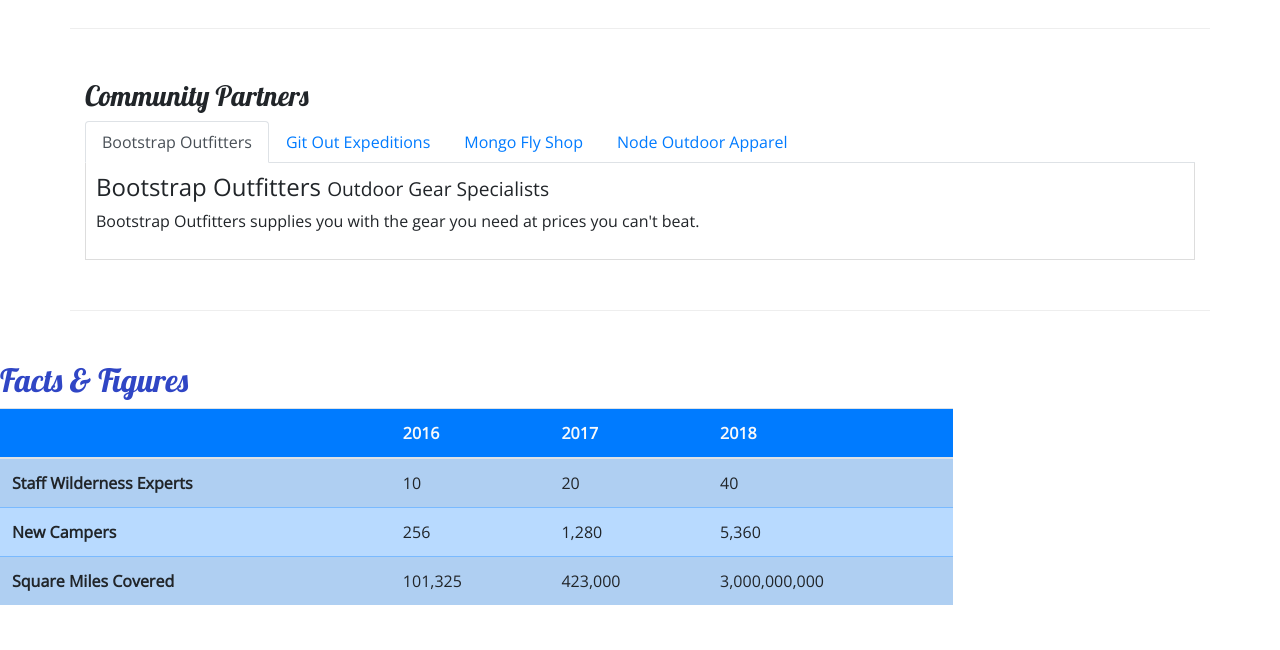
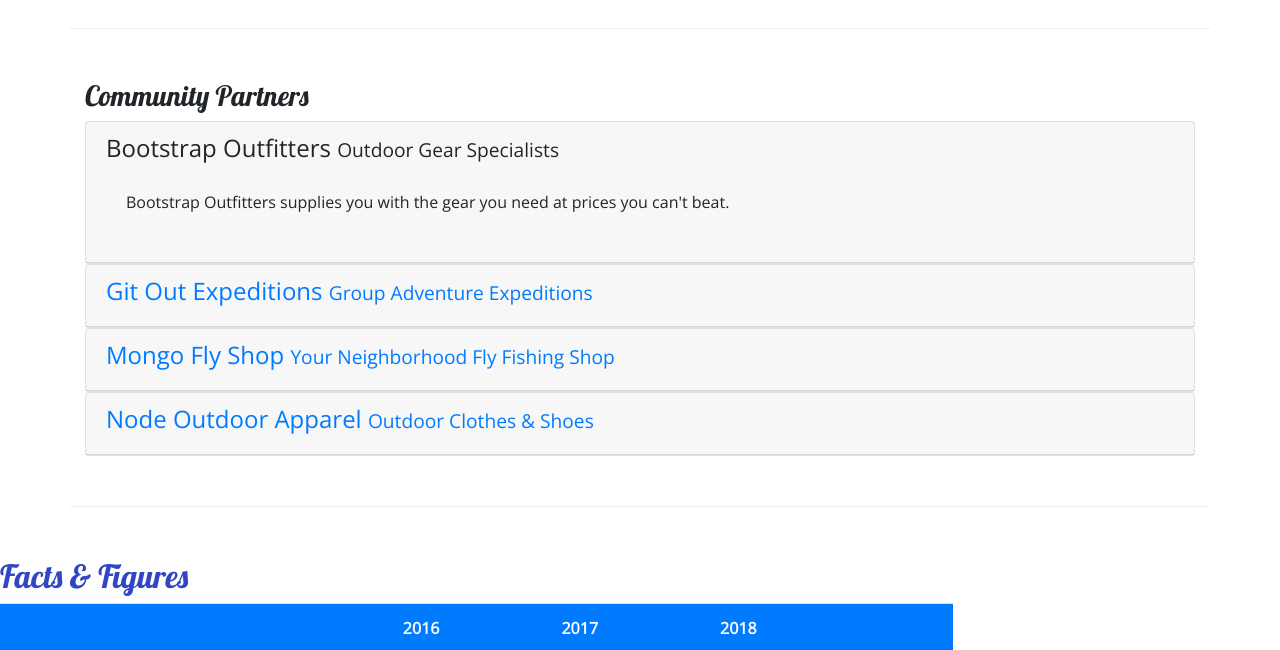
Before and after one commit to amandamsumner/nucampsite, a website: page aboutus.html in a window 1280 px wide. Shown: the part 800-1450 px from the top of the page. Drawn offline with nearby package versions, Linux system fonts and the light colour scheme.

Commit message:
Accordion

```diff
--- a/aboutus.html
+++ b/aboutus.html
@@ -37,8 +37,10 @@
             </button>
             <div class="collapse navbar-collapse" id="nucampNavbar">
                 <ul class="navbar-nav">
-          <li class="nav-item"><a class="nav-link" href="index.html"> <i class="fa fa-home fa-lg"></i> Home</a></li>
-          <li class="nav-item active"><a class="nav-link" href="#"> <i class="fa fa-info fa-lg"></i> About</a></li>
+                    <li class="nav-item"><a class="nav-link" href="index.html"> <i class="fa fa-home fa-lg"></i>
+                            Home</a></li>
+                    <li class="nav-item active"><a class="nav-link" href="#"> <i class="fa fa-info fa-lg"></i> About</a>
+                    </li>
                     <li class="nav-item"><a class="nav-link" href="#"> <i class="fa fa-list fa-lg"></i> Sites</a></li>
                     <li class="nav-item"><a class="nav-link" href="contactus.html"> <i
                                 class="fa fa-address-card fa-lg"></i>Contact</a></li>
@@ -92,7 +94,8 @@
             <div class="col">
                 <div class="card bg-light mt-3">
                     <blockquote class="blockquote card-body">
-            <p class="mb-0">I will not follow where the path may lead, but I will go where there is no path, and I will
+                        <p class="mb-0">I will not follow where the path may lead, but I will go where there is no path,
+                            and I will
                             leave a trail. </p>
                         <footer class="blockquote-footer">Muriel Strode,
                             <cite title="Source Title">"Wind-Wafted Wild Flowers" - The Open Court, 1903</cite>
@@ -105,38 +108,58 @@
         <div class="row row-content">
             <div class="col">
                 <h3>Community Partners</h3>
-        <ul class="nav nav-tabs">
-          <li class="nav-item"><a class="nav-link active" href="#bootstrap" role="tab" data-toggle="tab">Bootstrap
-              Outfitters </a></li>
-          <li class="nav-item"><a class="nav-link" href="#git" role="tab" data-toggle="tab">Git Out Expeditions </a></li>
-          <li class="nav-item"><a class="nav-link" href="#mongo" role="tab" data-toggle="tab">Mongo Fly Shop </a></li>
-          <li class="nav-item"><a class="nav-link" href="#node" role="tab" data-toggle="tab">Node Outdoor Apparel </a>
-          </li>
-        </ul>
-        <div class="tab-content">
-          <div role="tabpanel" class="tab-pane fade show active" id="bootstrap">
-            <h4>Bootstrap Outfitters <small>Outdoor Gear Specialists</small></h4>
-            <p class="d-none d-sm-block">Bootstrap Outfitters supplies you with the gear you need at prices
-              you can't beat.</p>
+                <div id="accordion">
+                    <div class="card">
+                        <div role="tab" class="card-header">
+                            <h4><a data-toggle="collapse" data-target="#bootstrap">Bootstrap Outfitters <small>Outdoor
+                                        Gear Specialists</small></a></h4>
+                            <div class="collapse show" id="bootstrap" data-parent="#accordion">
+                                <div class="card-body">
+                                    <p class="d-none d-sm-block">Bootstrap Outfitters supplies you with the gear you
+                                        need at
+                                        prices you can't beat.</p>
                                 </div>
-          <div role="tabpanel" class="tab-pane fade" id="git">
-            <h4>Git Out Expeditions <small>Group Adventure Expeditions</small></h4>
-            <p class="d-none d-sm-block">Join Git Out Expeditions to explore new horizons with a group of
+                            </div>
+                        </div>
+                    </div>
+                    <div class="card">
+                        <div role="tab" class="card-header">
+                            <h4><a class="collapsed" data-toggle="collapse" data-target="#git">Git Out Expeditions
+                                    <small>Group Adventure Expeditions</small></a></h4>
+                            <div class="collapse" id="git" data-parent="#accordion">
+                                <div class="card-body">
+                                    <p class="d-none d-sm-block">Join Git Out Expeditions to explore new horizons with a
+                                        group of
                                         other adventurers!</p>
                                 </div>
-          <div role="tabpanel" class="tab-pane fade" id="mongo">
-            <h4>
-              Mongo Fly Shop <small>Your Neighborhood Fly Fishing Shop</small>
-            </h4>
+                            </div>
+                        </div>
+                    </div>
+                    <div class="card">
+                        <div role="tab" class="card-header">
+                            <h4><a class="collapsed" data-toggle="collapse" data-target="#mongo">Mongo Fly Shop
+                                    <small>Your Neighborhood Fly Fishing Shop</small></a></h4>
+                            <div class="collapse" id="mongo" data-parent="#accordion">
+                                <div class="card-body">
                                     <p class="d-none d-sm-block">
                                         Need a new fishing pole, a tacklebox, or flies of all kinds? Stop by
                                         Mongo Fly Shop.</p>
                                 </div>
-          <div role="tabpanel" class="tab-pane fade" id="node">
-            <h4>Node Outdoor Apparel <small>Outdoor Clothes & Shoes</small></h4>
+                            </div>
+                        </div>
+                    </div>
+                    <div class="card">
+                        <div role="tab" class="card-header">
+                            <h4><a class="collapsed" data-toggle="collapse" data-target="#node">Node Outdoor Apparel
+                                    <small>Outdoor Clothes & Shoes</small></a></h4>
+                            <div class="collapse" id="node" data-parent="#accordion">
+                                <div class="card-body">
                                     <p class="d-none d-sm-block">
                                         From polar fleeces to swimsuits, hiking boots to waders, a visit to
                                         Node will be sure to get you covered.</p>
+                                </div>
+                            </div>
+                        </div>
                     </div>
                 </div>
             </div>
@@ -193,15 +216,21 @@
                 </div>
                 <div class="col-6 col-sm-5 text-center">
                     <h5>Social</h5>
-          <a class="btn btn-social-icon btn-instagram" href="http://instagram.com/"><i class="fa fa-instagram"></i></a>
-          <a class="btn btn-social-icon btn-facebook" href="http://facebook.com/"><i class="fa fa-facebook"></i></a>
-          <a class="btn btn-social-icon btn-twitter" href="http://twitter.com/"><i class="fa fa-twitter"></i></a>
-          <a class="btn btn-social-icon btn-google" href="http://youtube.com/"><i class="fa fa-youtube"></i></a>
+                    <a class="btn btn-social-icon btn-instagram" href="http://instagram.com/"><i
+                            class="fa fa-instagram"></i></a>
+                    <a class="btn btn-social-icon btn-facebook" href="http://facebook.com/"><i
+                            class="fa fa-facebook"></i></a>
+                    <a class="btn btn-social-icon btn-twitter" href="http://twitter.com/"><i
+                            class="fa fa-twitter"></i></a>
+                    <a class="btn btn-social-icon btn-google" href="http://youtube.com/"><i
+                            class="fa fa-youtube"></i></a>
                 </div>
                 <div class="col-sm-4 text-center">
-          <a role="button" class="btn btn-link" href="tel:+12065551234"> <i class="fa fa-phone"> </i> 1-206-555-1234
+                    <a role="button" class="btn btn-link" href="tel:+12065551234"> <i class="fa fa-phone"> </i>
+                        1-206-555-1234
                     </a> <br />
-          <a role="button" class="btn btn-link" href="mailto:campsites@newcamp.co"> <i class="fa fa-envelope-o"> </i>
+                    <a role="button" class="btn btn-link" href="mailto:campsites@newcamp.co"> <i
+                            class="fa fa-envelope-o"> </i>
                         campsites@nucamp.co </a>
                 </div>
             </div>
```
Lines whose indentation alone changed are shown as unchanged.
